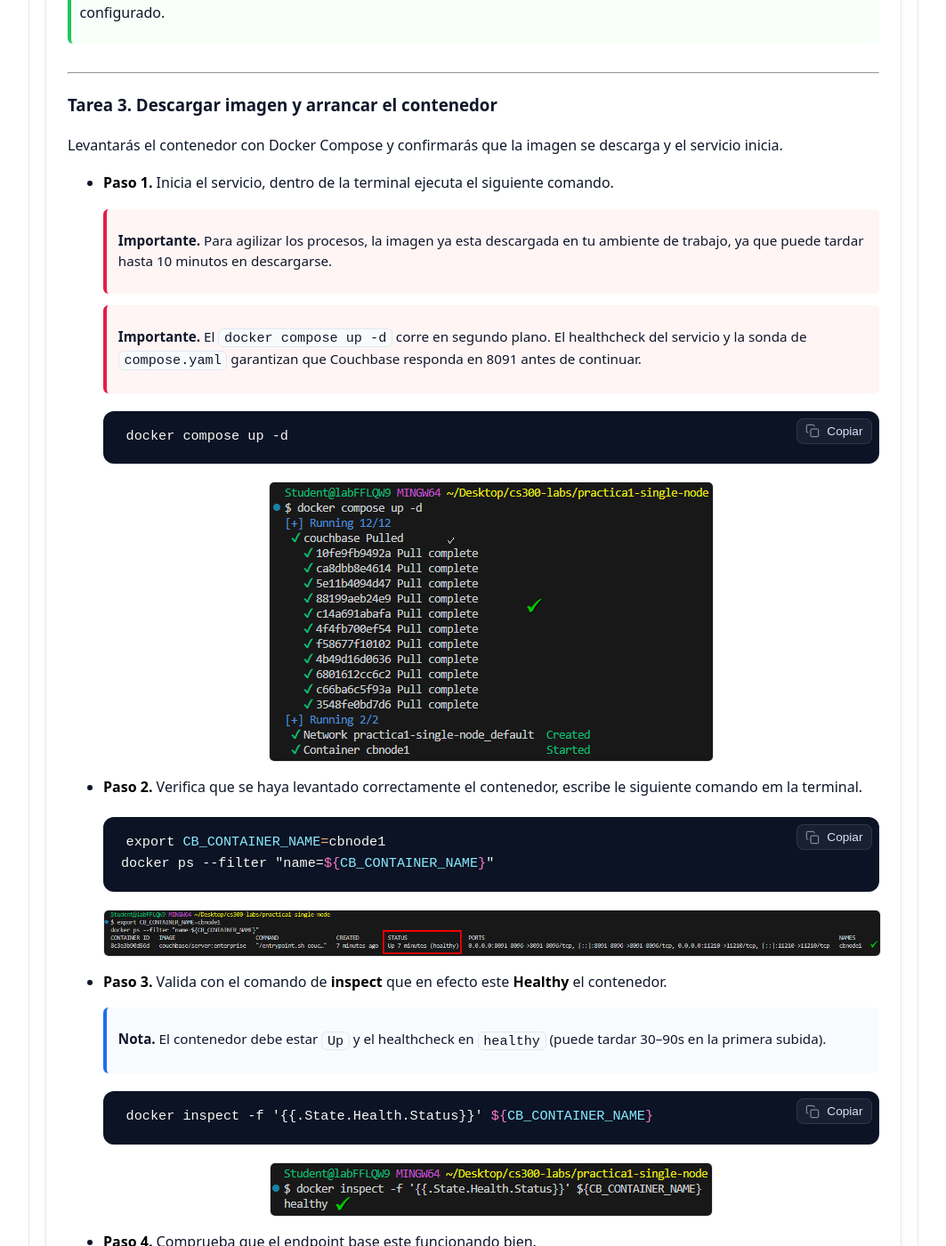
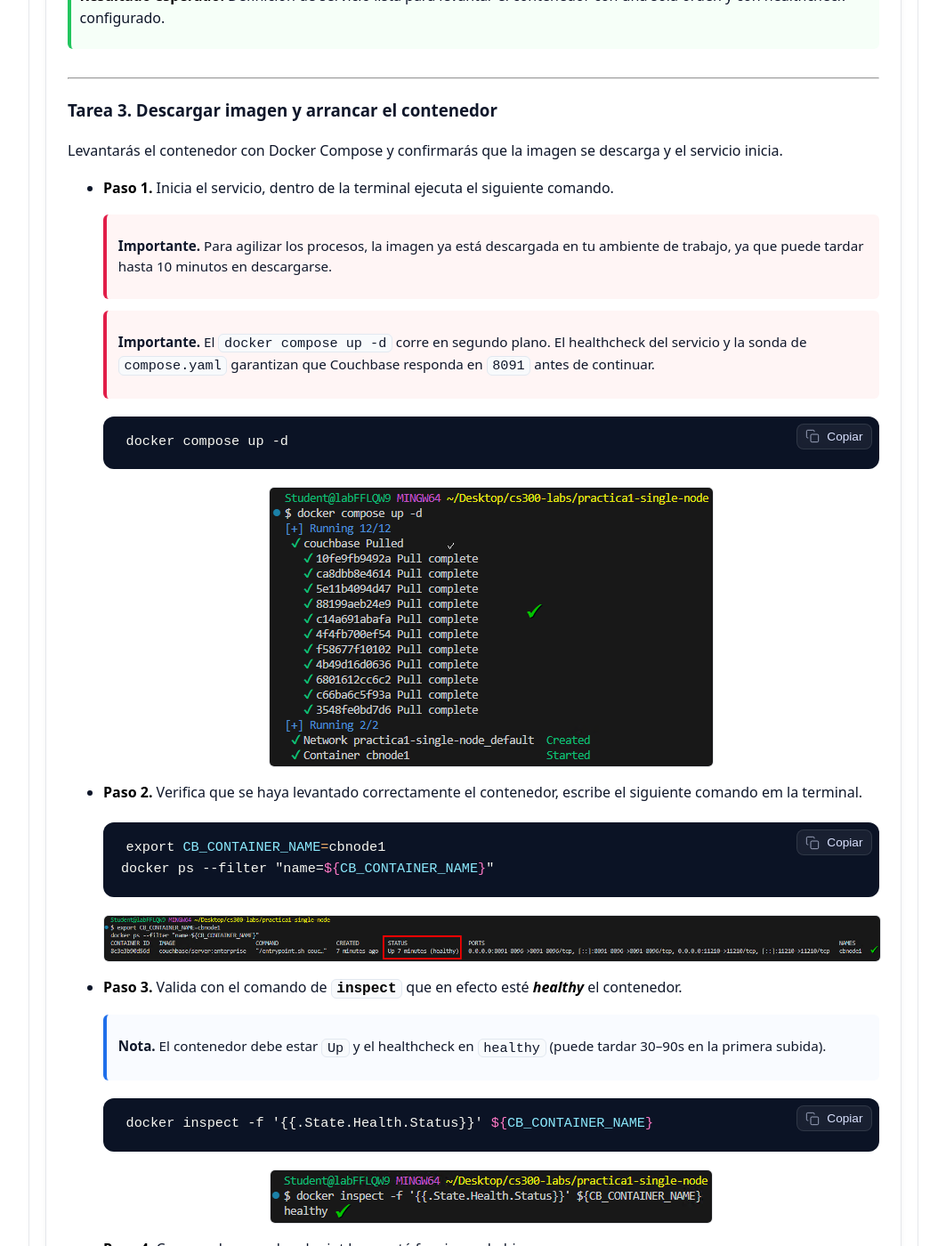
Before and after one commit to Netec-Mx/CS300_INT, a Jekyll site: the page built from labs/lab1/lab1.md, in a window 1280 px wide and 1400 px high, scrolled down 8039 px. Shown: the whole window at 89% size, without its empty margins (108-1171 px from the left). Built offline with Jekyll 4.4.1, drawn with Linux system fonts in a browser that asks for light colours; some of the changed text lies outside the part shown.

Commit message:
Improve formatting in lab1.md for better readability
Updated formatting for clarity and consistency in lab instructions.

````diff
--- a/labs/lab1/lab1.md
+++ b/labs/lab1/lab1.md
@@ -10,7 +10,7 @@ prerequisites: # CAMBIAR POR CADA PRACTICA
   - Docker Desktop instalado y en ejecución (WSL2 recomendado en Windows).
   - Visual Studio Code instalado y terminal Git Bash.
   - 4 GB de RAM libres para el contenedor (recomendado).
-  - Puertos locales disponibles **8091–8096** y **11210**.
+  - Puertos locales disponibles **`8091–8096`** y **`11210`**.
   - Conectividad a Internet para descargar la imagen.
 introduction: # CAMBIAR POR CADA PRACTICA
   - En esta práctica levantarás un nodo de Couchbase Server utilizando Docker y lo inicializarás mediante CLI/REST. Al finalizar, tendrás un contenedor corriendo con servicios Data/Index/Query, un bucket de prueba y verificaciones de salud (health checks).
@@ -20,7 +20,7 @@ final_result: > # CAMBIAR POR CADA PRACTICA
   Un nodo de Couchbase corriendo en Docker local, inicializado con servicios Data/Index/Query, con un bucket de prueba y validaciones por CLI/REST/UI. Estructura de carpetas organizada para reutilización en prácticas posteriores.
 notes: # CAMBIAR POR CADA PRACTICA
   - Cambia la contraseña por una segura en entornos no-demo.
-  - Si el healthcheck tarda demasiado, revisa RAM disponible y que no haya conflictos de puertos (8091–8096/11210).
+  - Si el healthcheck tarda demasiado, revisa RAM disponible y que no haya conflictos de puertos (`8091–8096`/`11210`).
   - En Windows con WSL2, usar rutas del proyecto dentro de `~` o del sistema de archivos de Linux (mejor performance).
   - Si `cbq` no está en `PATH` dentro del contenedor, llama con ruta completa `/opt/couchbase/bin/cbq`.
   - Para CE (Community Edition) puedes usar `couchbase/server:community`; para Enterprise (trial), `couchbase/server:enterprise`.
@@ -90,7 +90,7 @@ Crearás una carpeta dedicada a la práctica, abrirás el proyecto en VS Code y
 
   ![cbase4]({{ page.images_base | relative_url }}/4.png)
 
-- **Paso 12.** Verifica que aparezca la terminal en **Git Bash** y la ruta del directorio **cs300-labs** como lo muestra la imagen.
+- **Paso 12.** Verifica que aparezca la terminal en **Git Bash** y la ruta del directorio **`cs300-labs`** como lo muestra la imagen.
 
   ![cbase9]({{ page.images_base | relative_url }}/9.png)
 
@@ -107,7 +107,7 @@ Crearás una carpeta dedicada a la práctica, abrirás el proyecto en VS Code y
 
 - **Paso 15.** Verifica que Docker esté activo y accesible, copi y pega los siguientes comandos en la terminal.
 
-  > **Importante.** Si no esta activo, puedes buscar el software de Docker en las aplicaciones del Windows.
+  > **Importante.** Si no está activo, puedes buscar el software de Docker en las aplicaciones del Windows.
   {: .lab-note .important .compact}
 
   ```bash
@@ -197,9 +197,9 @@ Levantarás el contenedor con Docker Compose y confirmarás que la imagen se des
 
 - **Paso 1.** Inicia el servicio, dentro de la terminal ejecuta el siguiente comando.
 
-  > **Importante.** Para agilizar los procesos, la imagen ya esta descargada en tu ambiente de trabajo, ya que puede tardar hasta 10 minutos en descargarse.
+  > **Importante.** Para agilizar los procesos, la imagen ya está descargada en tu ambiente de trabajo, ya que puede tardar hasta 10 minutos en descargarse.
   {: .lab-note .important .compact}
-  > **Importante.** El `docker compose up -d` corre en segundo plano. El healthcheck del servicio y la sonda de `compose.yaml` garantizan que Couchbase responda en 8091 antes de continuar.
+  > **Importante.** El `docker compose up -d` corre en segundo plano. El healthcheck del servicio y la sonda de `compose.yaml` garantizan que Couchbase responda en `8091` antes de continuar.
   {: .lab-note .important .compact}
 
   ```bash
@@ -208,7 +208,7 @@ Levantarás el contenedor con Docker Compose y confirmarás que la imagen se des
 
   ![cbase14]({{ page.images_base | relative_url }}/14.png)
 
-- **Paso 2.**  Verifica que se haya levantado correctamente el contenedor, escribe le siguiente comando em la terminal.
+- **Paso 2.**  Verifica que se haya levantado correctamente el contenedor, escribe el siguiente comando em la terminal.
 
   ```bash
   export CB_CONTAINER_NAME=cbnode1
@@ -216,7 +216,7 @@ Levantarás el contenedor con Docker Compose y confirmarás que la imagen se des
   ```
   ![cbase15]({{ page.images_base | relative_url }}/15.png)
 
-- **Paso 3.** Valida con el comando de **inspect** que en efecto este **Healthy** el contenedor.
+- **Paso 3.** Valida con el comando de **`inspect`** que en efecto esté **_healthy_** el contenedor.
 
   > **Nota.** El contenedor debe estar `Up` y el healthcheck en `healthy` (puede tardar 30–90s en la primera subida).
   {: .lab-note .info .compact}
@@ -228,7 +228,7 @@ Levantarás el contenedor con Docker Compose y confirmarás que la imagen se des
   {% endraw %}
   ![cbase16]({{ page.images_base | relative_url }}/16.png)
 
-- **Paso 4.** Comprueba que el endpoint base este funcionando bien.
+- **Paso 4.** Comprueba que el endpoint base esté funcionando bien.
 
   > **Nota.**
   - El `curl` debe regresar JSON (sin HTML de error).
@@ -335,9 +335,9 @@ Probarás endpoints REST básicos, health del contenedor y accederás a la conso
   curl -fsS -u "${CB_USER}:${CB_PASS}" http://localhost:8091/pools/default/buckets | jq '.'
   ```
 
-- **Paso 3.** Abre la consola web, y verifica que todo este correctamente. Abre la siguiente URL en el navegador **Google Chrome**
+- **Paso 3.** Abre la consola web y verifica que todo funcione correctamente. Abre la siguiente URL en el navegador **Google Chrome**
 
-  > **Importante.** Usa los siguientes datos par autenticarte.
+  > **Importante.** Usa los siguientes datos para autenticarte.
   - **Usuario:** `admin`
   - **Contraseña:** `adminlab`
   {: .lab-note .important .compact}
@@ -362,7 +362,7 @@ Probarás endpoints REST básicos, health del contenedor y accederás a la conso
 
 ### Tarea 6. Limpieza y reinicio (buenas prácticas)
 
-Aprenderás a apagar/encender el servicio y a limpiar volúmenes si necesitas empezar desde cero.
+Aprenderás a apagar y encender el servicio y a limpiar volúmenes si necesitas empezar desde cero.
 
 - **Paso 1.** Ahora regresa a la terminal de **Git Bash** para aplicar el siguiente comando.
 
````
Also changed, not shown: other parts of labs/lab1/lab1.md (+7 -7 lines).
